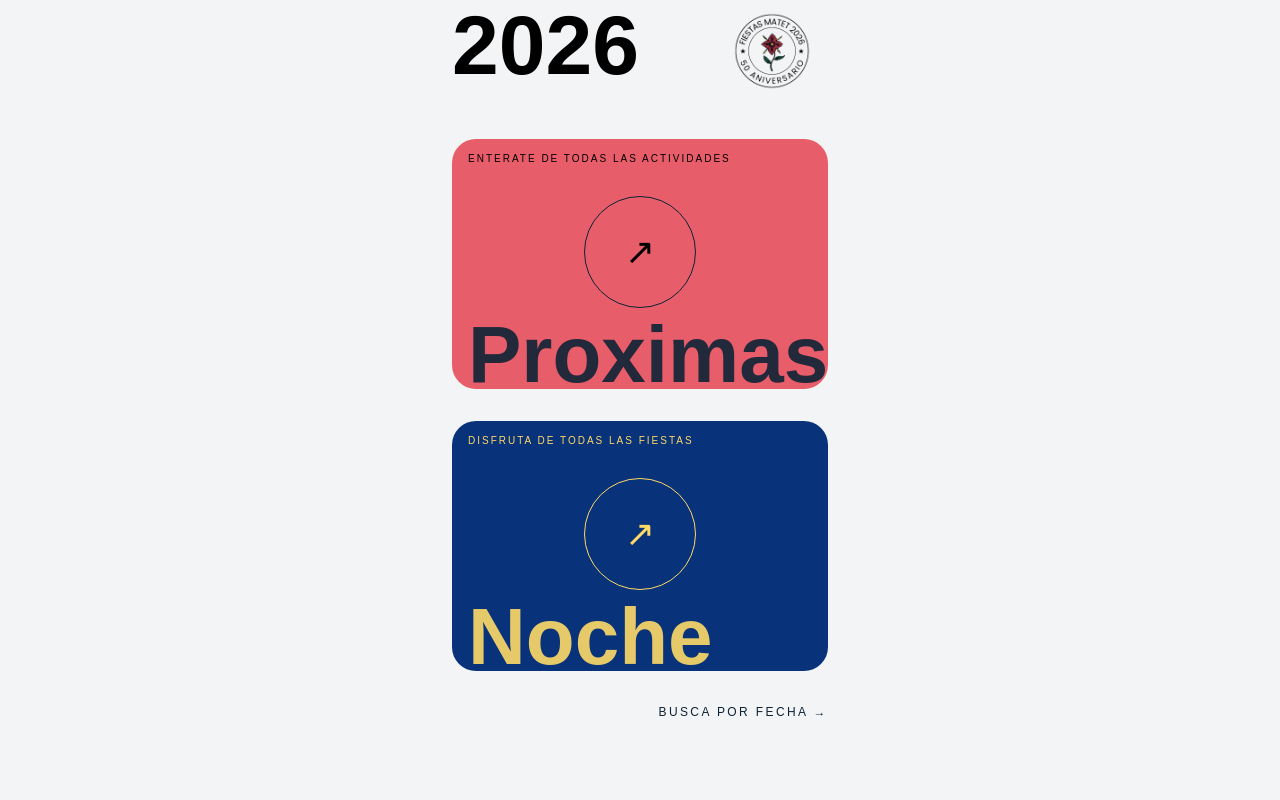
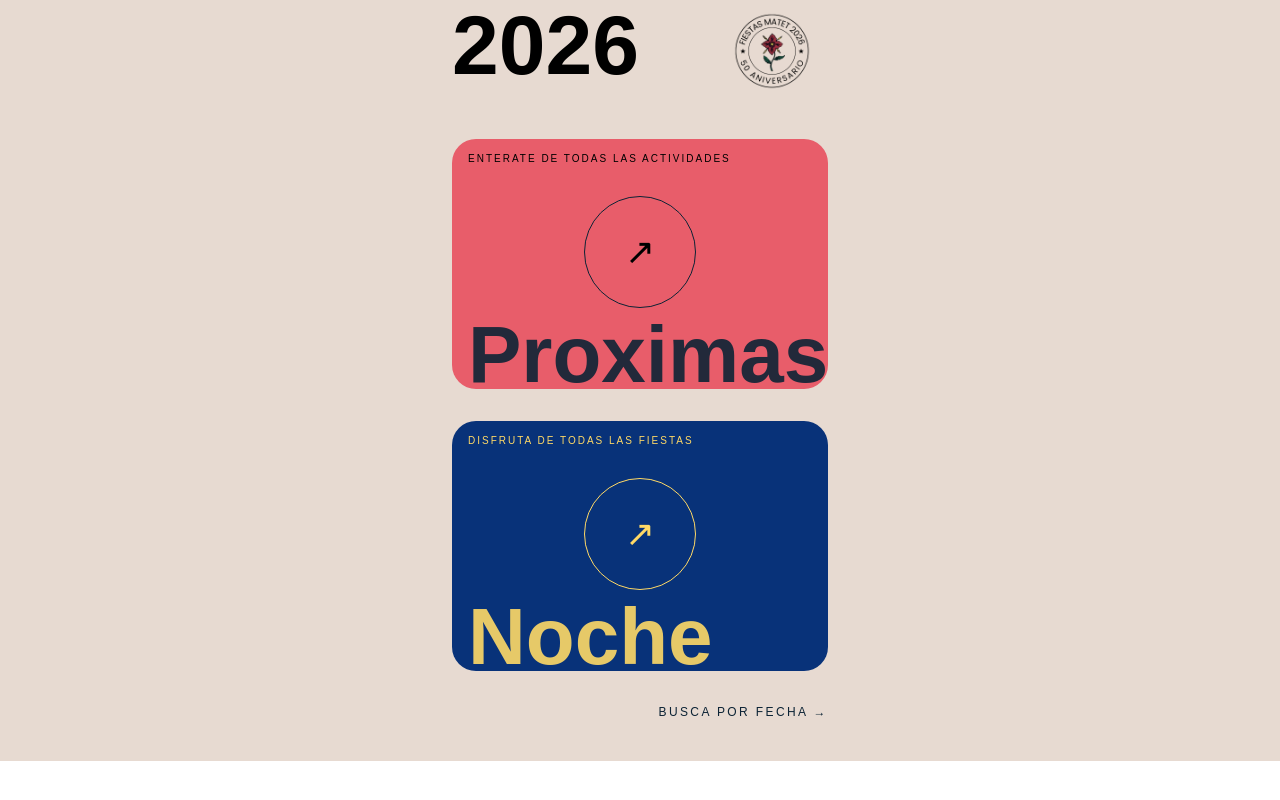
Before and after one commit to jgarcia311999/FiestasMatet, a Next.js app: page /home2 in a window 1280 px wide. Shown: the part 262-1062 px from the top of the page. After the commit the page ends 1023 px from the top, so only its background shows below. Built offline with nearby package versions, Linux system fonts and the light colour scheme.

Commit message:
cambios menores en home2

```diff
--- a/src/app/home2/page.tsx
+++ b/src/app/home2/page.tsx
@@ -1,7 +1,7 @@
 export default function Home2Page() {
   return (
-    <main className="min-h-screen bg-gray-100">
-      <div className="mx-auto max-w-sm px-1 pb-20 pt-7 text-black">
+    <main className="min-h-screen bg-[#E7DAD1]">
+      <div className="mx-auto max-w-sm px-1 pb-2 pt-7 text-black">
 
         <h1 className="text-[64px] leading-none font-semibold mt-6">MATET</h1>
         <div className="border-t border-[#0C2335] mt-3" />
@@ -57,7 +57,7 @@ export default function Home2Page() {
           </div>
         </div>
 
-        <div className="mt-8 text-right text-[12px] uppercase tracking-[0.2em] text-[#0C2335]">
+        <div className="mt-8 mb-8 text-right text-[12px] uppercase tracking-[0.2em] text-[#0C2335]">
           Busca por fecha →
         </div>
       </div>
```
